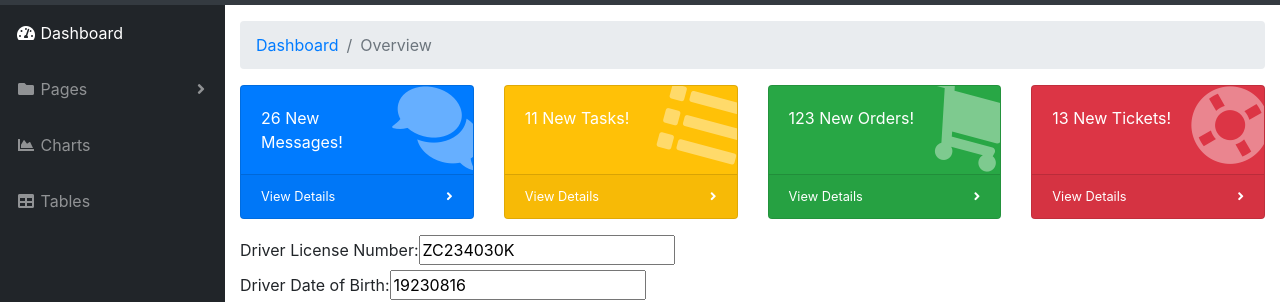
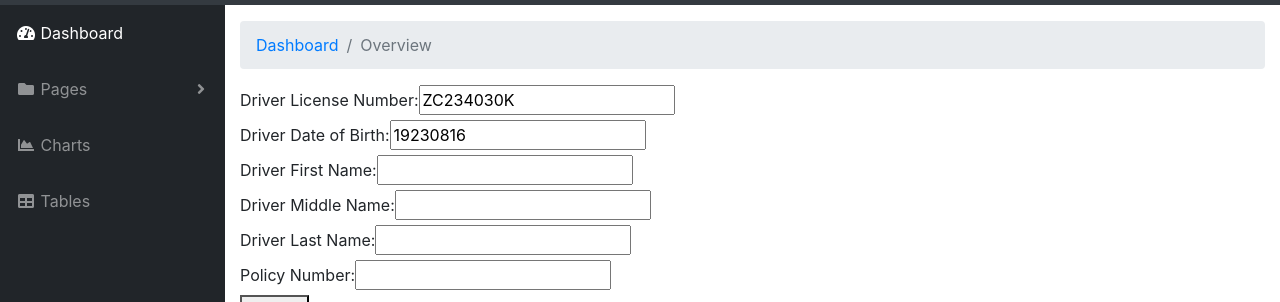
Before and after one commit to jake-crawford-nic/nic-dhr-demo, a website with bundled scripts: page index.html in a window 1280 px wide. Shown: the part 51-353 px from the top of the page. Built offline with nearby package versions, Linux system fonts and the light colour scheme.

Commit message:
removing icon cards and datatable from dashboard

```diff
--- a/index.html
+++ b/index.html
@@ -138,75 +138,9 @@
             <li class="breadcrumb-item active">Overview</li>
           </ol>
 
-          <!-- Icon Cards-->
-          <div class="row">
-            <div class="col-xl-3 col-sm-6 mb-3">
-              <div class="card text-white bg-primary o-hidden h-100">
-                <div class="card-body">
-                  <div class="card-body-icon">
-                    <i class="fas fa-fw fa-comments"></i>
-                  </div>
-                  <div class="mr-5">26 New Messages!</div>
-                </div>
-                <a class="card-footer text-white clearfix small z-1" href="#">
-                  <span class="float-left">View Details</span>
-                  <span class="float-right">
-                    <i class="fas fa-angle-right"></i>
-                  </span>
-                </a>
-              </div>
-            </div>
-            <div class="col-xl-3 col-sm-6 mb-3">
-              <div class="card text-white bg-warning o-hidden h-100">
-                <div class="card-body">
-                  <div class="card-body-icon">
-                    <i class="fas fa-fw fa-list"></i>
-                  </div>
-                  <div class="mr-5">11 New Tasks!</div>
-                </div>
-                <a class="card-footer text-white clearfix small z-1" href="#">
-                  <span class="float-left">View Details</span>
-                  <span class="float-right">
-                    <i class="fas fa-angle-right"></i>
-                  </span>
-                </a>
-              </div>
-            </div>
-            <div class="col-xl-3 col-sm-6 mb-3">
-              <div class="card text-white bg-success o-hidden h-100">
-                <div class="card-body">
-                  <div class="card-body-icon">
-                    <i class="fas fa-fw fa-shopping-cart"></i>
-                  </div>
-                  <div class="mr-5">123 New Orders!</div>
-                </div>
-                <a class="card-footer text-white clearfix small z-1" href="#">
-                  <span class="float-left">View Details</span>
-                  <span class="float-right">
-                    <i class="fas fa-angle-right"></i>
-                  </span>
-                </a>
-              </div>
-            </div>
-            <div class="col-xl-3 col-sm-6 mb-3">
-              <div class="card text-white bg-danger o-hidden h-100">
-                <div class="card-body">
-                  <div class="card-body-icon">
-                    <i class="fas fa-fw fa-life-ring"></i>
-                  </div>
-                  <div class="mr-5">13 New Tickets!</div>
-                </div>
-                <a class="card-footer text-white clearfix small z-1" href="#">
-                  <span class="float-left">View Details</span>
-                  <span class="float-right">
-                    <i class="fas fa-angle-right"></i>
-                  </span>
-                </a>
-              </div>
-            </div>
-          </div>
 
-          <!-- Area Chart Example-->
+
+          <!-- Search -->
           <div><label for="driverLicenseNum">Driver License Number: </label><input value="ZC234030K" type="text" id="driverLicenseNum"></div>
 <div><label for="driverDob">Driver Date of Birth: </label><input value="19230816" type="text" id="driverDob"></div>
 <div><label for="driverFirstName">Driver First Name: </label><input type="text" id="driverFirstName"></div>
```
